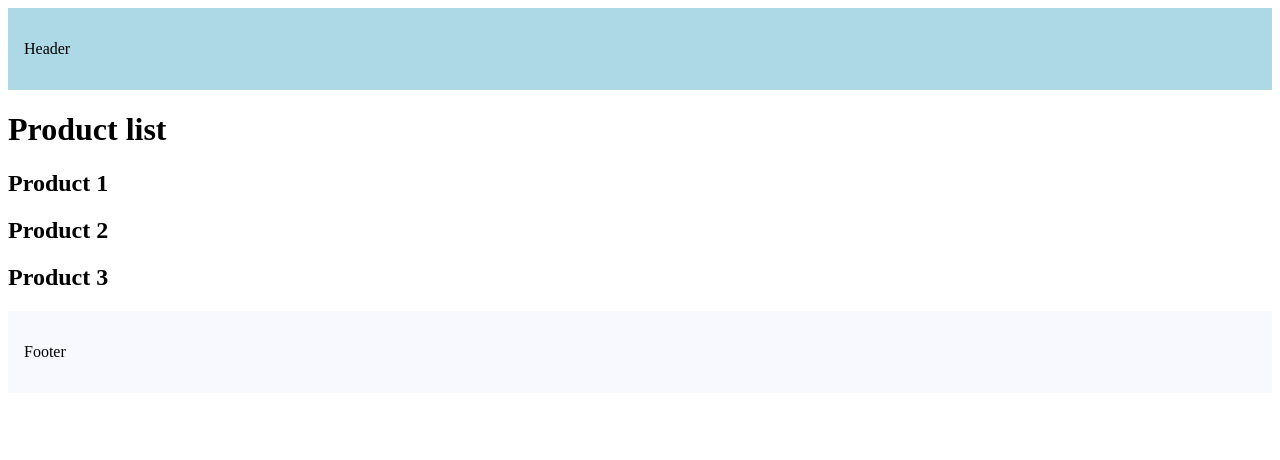
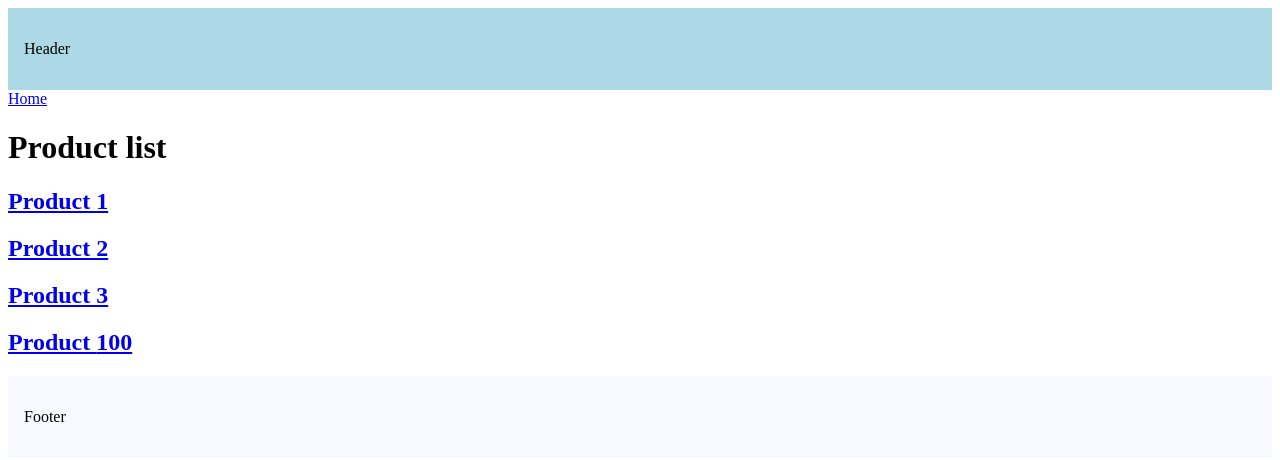
Before and after one commit to Ismail020/Next.js-14-Tutorial, a Next.js app: page /products in a window 1280 px wide. Shown: the top 460 px of the page. Built offline with nearby package versions, Linux system fonts and the light colour scheme.

Commit message:
Link Component Navigation

```diff
--- a/src/app/page.tsx
+++ b/src/app/page.tsx
@@ -1,5 +1,9 @@
+import Link from 'next/link';
+
 export default function Home() {
     return <>
         <h1>Welcome home!</h1>
+        <Link href="/blog">Blog</Link>
+        <Link href="/products">Products</Link>
     </>
 }
--- a/src/app/products/page.tsx
+++ b/src/app/products/page.tsx
@@ -1,10 +1,15 @@
+import Link from 'next/link';
+
 export default function ProductList() {
+    const productId = 100
     return (
         <>
+            <Link href="/">Home</Link>
             <h1>Product list</h1>
-            <h2>Product 1</h2>
-            <h2>Product 2</h2>
-            <h2>Product 3</h2>
+            <h2><Link href="/products/1">Product 1</Link></h2>
+            <h2><Link href="/products/2">Product 2</Link></h2>
+            <h2><Link href="/products/3" replace>Product 3</Link></h2>
+            <h2><Link href={`products/${productId}`}>Product {productId}</Link></h2>
         </>
     )
 }
```
Also changed, not shown: src/app/products/[productId]/reviews/page.tsx (added, +7 -0 lines).
